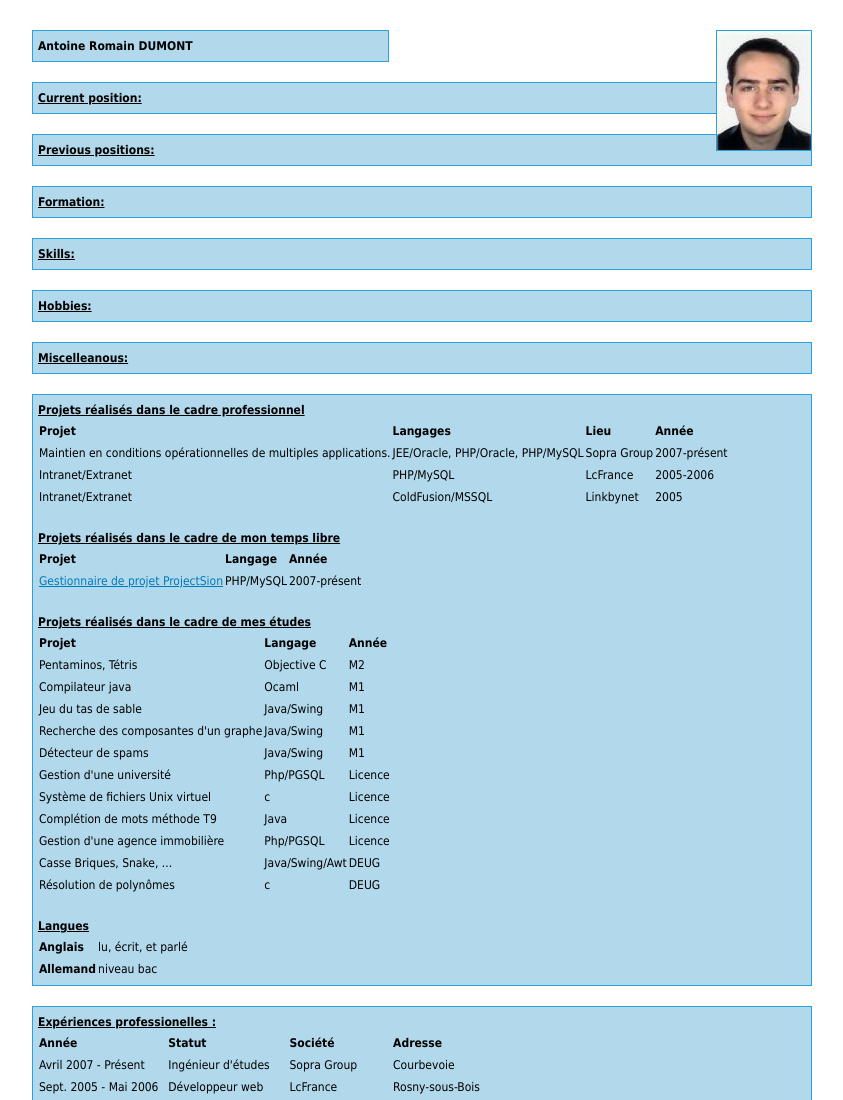
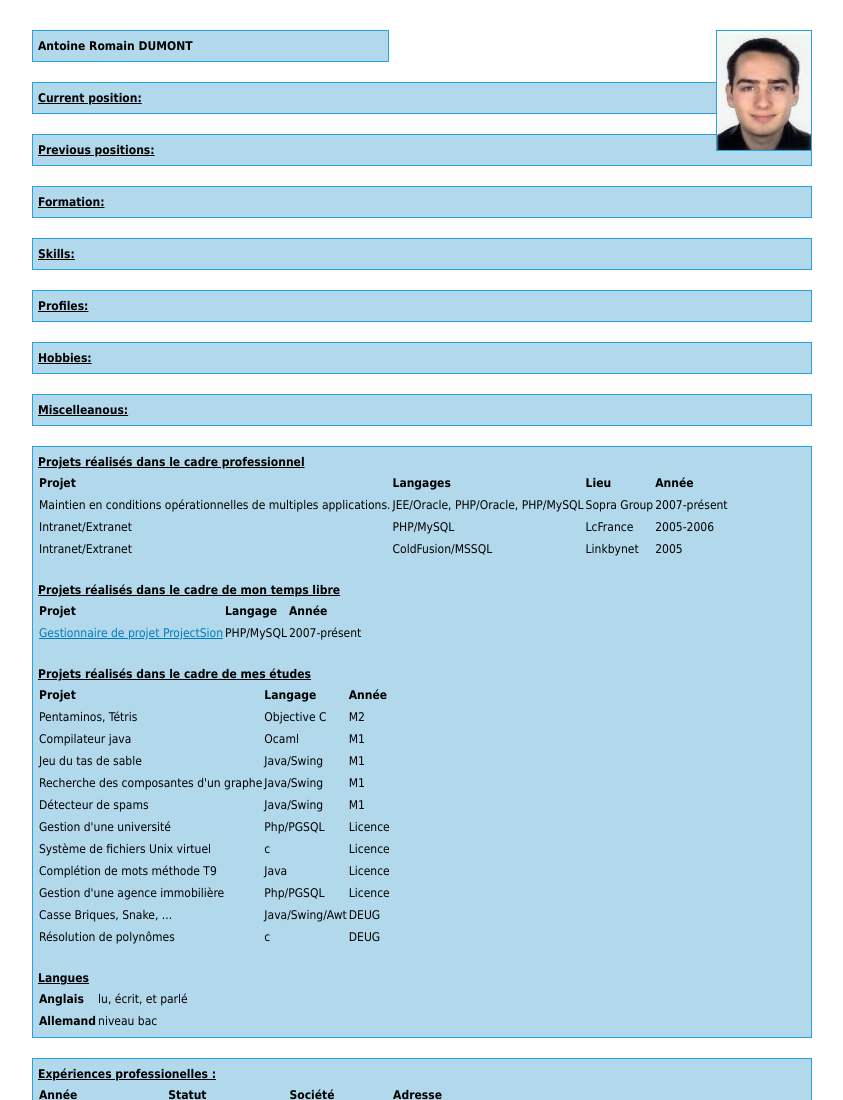
Before and after one commit to ardumont/glowing-octo-archer, a plain HTML site: page app/templates/application.html in a window 1280 px wide. Shown: the top 1100 px of the page, without its empty margins (218-1061 px from the left). Drawn offline with Linux system fonts and the light colour scheme; files that its build step writes are made by us from their sources; files whose address does not match are found by name.

Commit message:
Adding profiles.

```diff
--- a/app/templates/application.html
+++ b/app/templates/application.html
@@ -61,6 +61,12 @@
         <div class="info">
           <b>Skills:</b>
           <div id="skills"></div>
+        </div>
+        <br />
+
+        <div class="info">
+          <b>Profiles:</b>
+          <div id="profiles"></div>
         </div>
         <br />
 
```
Also changed, not shown: 1 other file.
